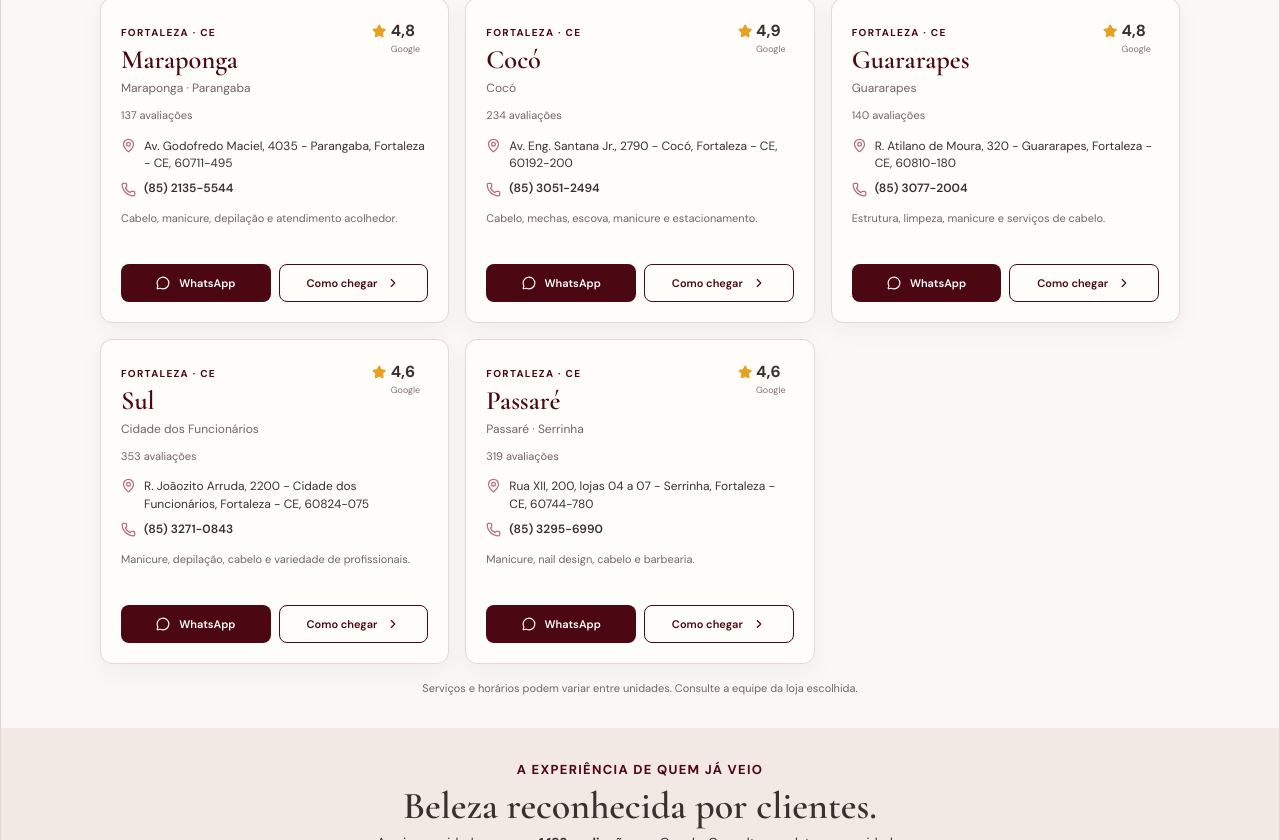
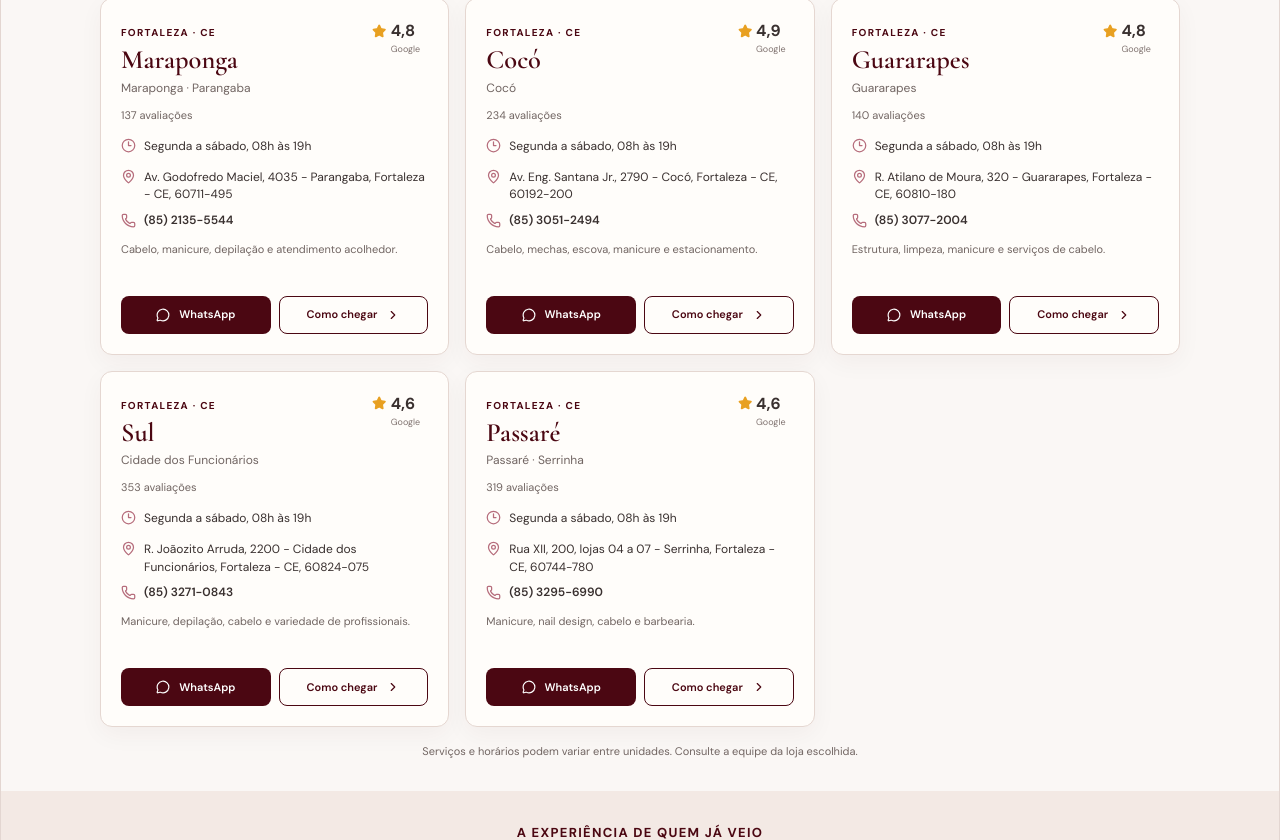
Before and after one commit to PebinDev/salaodebeleza, a React (Vite) app: page / in a window 1280 px wide. Shown: the part 1960-2800 px from the top of the page. Built offline with nearby package versions, Linux system fonts and the light colour scheme.

Commit message:
Atualiza horário de funcionamento

```diff
--- a/src/App.css
+++ b/src/App.css
@@ -57,8 +57,8 @@
 .location-rating strong { color: var(--charcoal); font-size: 1rem; }
 .location-rating small { grid-column: 2; color: #827572; font-size: .5625rem; }
 .location-reviews { margin-top: .625rem; color: #716562; font-size: .6875rem; }
-.location-address, .location-phone { display: flex; align-items: flex-start; gap: .5rem; margin-top: .875rem; color: var(--charcoal); font-size: .75rem; line-height: 1.45; text-decoration: none; }
-.location-address svg, .location-phone svg { width: .9375rem; height: .9375rem; flex: 0 0 auto; color: var(--taupe); }
+.location-hours, .location-address, .location-phone { display: flex; align-items: flex-start; gap: .5rem; margin-top: .875rem; color: var(--charcoal); font-size: .75rem; line-height: 1.45; text-decoration: none; }
+.location-hours svg, .location-address svg, .location-phone svg { width: .9375rem; height: .9375rem; flex: 0 0 auto; color: var(--taupe); }
 .location-phone { align-items: center; margin-top: .5rem; font-weight: 600; }
 .location-highlight { min-height: 2.4rem; margin-top: .75rem; color: #716562; font-size: .6875rem; line-height: 1.5; }
 .location-actions { display: flex; gap: .5rem; margin-top: 1rem; }
--- a/src/App.tsx
+++ b/src/App.tsx
@@ -18,7 +18,7 @@ import {
 } from 'lucide-react'
 import './App.css'
 import heroImage from './assets/hero3.png'
-import { locations, mapUrl, whatsappUrl } from './locations'
+import { locations, mapUrl, openingHours, whatsappUrl } from './locations'
 import { reviewKindLabel, salonReviews } from './reviews'
 import { serviceCategories } from './services'
 
@@ -184,6 +184,7 @@ function App() {
                 <motion.article className="location-card" id={location.id} key={location.id} variants={cardVariants}>
                   <div className="location-card-heading"><div><span className="eyebrow">FORTALEZA &middot; CE</span><h3>{location.name}</h3><p>{location.neighborhood}</p></div><div className="location-rating" aria-label={`Nota ${location.rating} de 5 no Google`}><Star fill="currentColor" /><strong>{location.rating}</strong><small>Google</small></div></div>
                   <p className="location-reviews">{location.reviewCount} avalia&ccedil;&otilde;es</p>
+                  <p className="location-hours"><Clock3 />{openingHours}</p>
                   <p className="location-address"><MapPin />{location.address}, {location.postalCode}</p>
                   <a className="location-phone" href={`tel:+${location.phoneDigits}`}><Phone />{location.phone}</a>
                   <p className="location-highlight">{location.highlights}</p>
@@ -241,7 +242,7 @@ function App() {
             <div className="footer-brand"><Logo /><p>ESPA&Ccedil;O DE BELEZA &middot; FORTALEZA</p></div>
             <div><h3>Links</h3><a href="#inicio">In&iacute;cio</a><a href="#servicos">Servi&ccedil;os</a><a href="#unidades">Unidades</a><a href="#sobre">Sobre</a><a href="#avaliacoes">Avalia&ccedil;&otilde;es</a></div>
             <div><h3>Encontre sua unidade</h3>{locations.map((location) => <a key={location.id} href={`#${location.id}`}>{location.name} · {location.phone}</a>)}</div>
-            <div><h3>Hor&aacute;rios</h3><p><Clock3 /> Consulte cada unidade</p><a href="#unidades">Escolha uma unidade</a></div>
+            <div><h3>Hor&aacute;rios</h3><p><Clock3 /> {openingHours}</p></div>
           </div>
           <p className="copyright">&copy; 2026 SB Espa&ccedil;o de Beleza. Fortaleza, Cear&aacute;. Todos os direitos reservados.</p>
         </section>
--- a/src/locations.ts
+++ b/src/locations.ts
@@ -8,40 +8,41 @@ export type SalonLocation = {
   phoneDigits: string
   rating: string
   reviewCount: number
-  openingTime: string
   highlights: string
 }
+
+export const openingHours = 'Segunda a sábado, 08h às 19h'
 
 export const locations: SalonLocation[] = [
   {
     id: 'maraponga', name: 'Maraponga', neighborhood: 'Maraponga · Parangaba',
     address: 'Av. Godofredo Maciel, 4035 - Parangaba, Fortaleza - CE', postalCode: '60711-495',
     phone: '(85) 2135-5544', phoneDigits: '558521355544', rating: '4,8', reviewCount: 137,
-    openingTime: '08h', highlights: 'Cabelo, manicure, depilação e atendimento acolhedor.',
+    highlights: 'Cabelo, manicure, depilação e atendimento acolhedor.',
   },
   {
     id: 'coco', name: 'Cocó', neighborhood: 'Cocó',
     address: 'Av. Eng. Santana Jr., 2790 - Cocó, Fortaleza - CE', postalCode: '60192-200',
     phone: '(85) 3051-2494', phoneDigits: '558530512494', rating: '4,9', reviewCount: 234,
-    openingTime: '08h', highlights: 'Cabelo, mechas, escova, manicure e estacionamento.',
+    highlights: 'Cabelo, mechas, escova, manicure e estacionamento.',
   },
   {
     id: 'guararapes', name: 'Guararapes', neighborhood: 'Guararapes',
     address: 'R. Atilano de Moura, 320 - Guararapes, Fortaleza - CE', postalCode: '60810-180',
     phone: '(85) 3077-2004', phoneDigits: '558530772004', rating: '4,8', reviewCount: 140,
-    openingTime: '08h30', highlights: 'Estrutura, limpeza, manicure e serviços de cabelo.',
+    highlights: 'Estrutura, limpeza, manicure e serviços de cabelo.',
   },
   {
     id: 'sul', name: 'Sul', neighborhood: 'Cidade dos Funcionários',
     address: 'R. Joãozito Arruda, 2200 - Cidade dos Funcionários, Fortaleza - CE', postalCode: '60824-075',
     phone: '(85) 3271-0843', phoneDigits: '558532710843', rating: '4,6', reviewCount: 353,
-    openingTime: '08h', highlights: 'Manicure, depilação, cabelo e variedade de profissionais.',
+    highlights: 'Manicure, depilação, cabelo e variedade de profissionais.',
   },
   {
     id: 'passare', name: 'Passaré', neighborhood: 'Passaré · Serrinha',
     address: 'Rua XII, 200, lojas 04 a 07 - Serrinha, Fortaleza - CE', postalCode: '60744-780',
     phone: '(85) 3295-6990', phoneDigits: '558532956990', rating: '4,6', reviewCount: 319,
-    openingTime: '08h', highlights: 'Manicure, nail design, cabelo e barbearia.',
+    highlights: 'Manicure, nail design, cabelo e barbearia.',
   },
 ]
 
```
